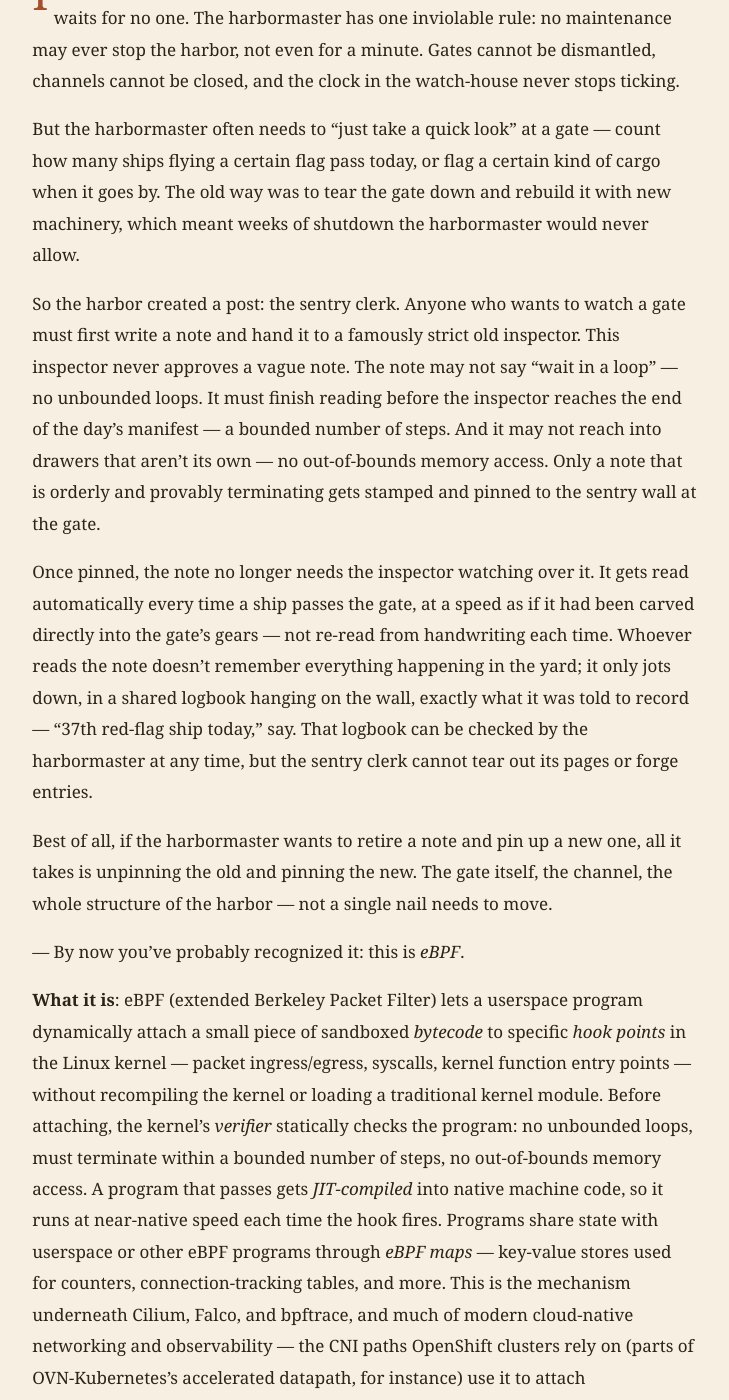
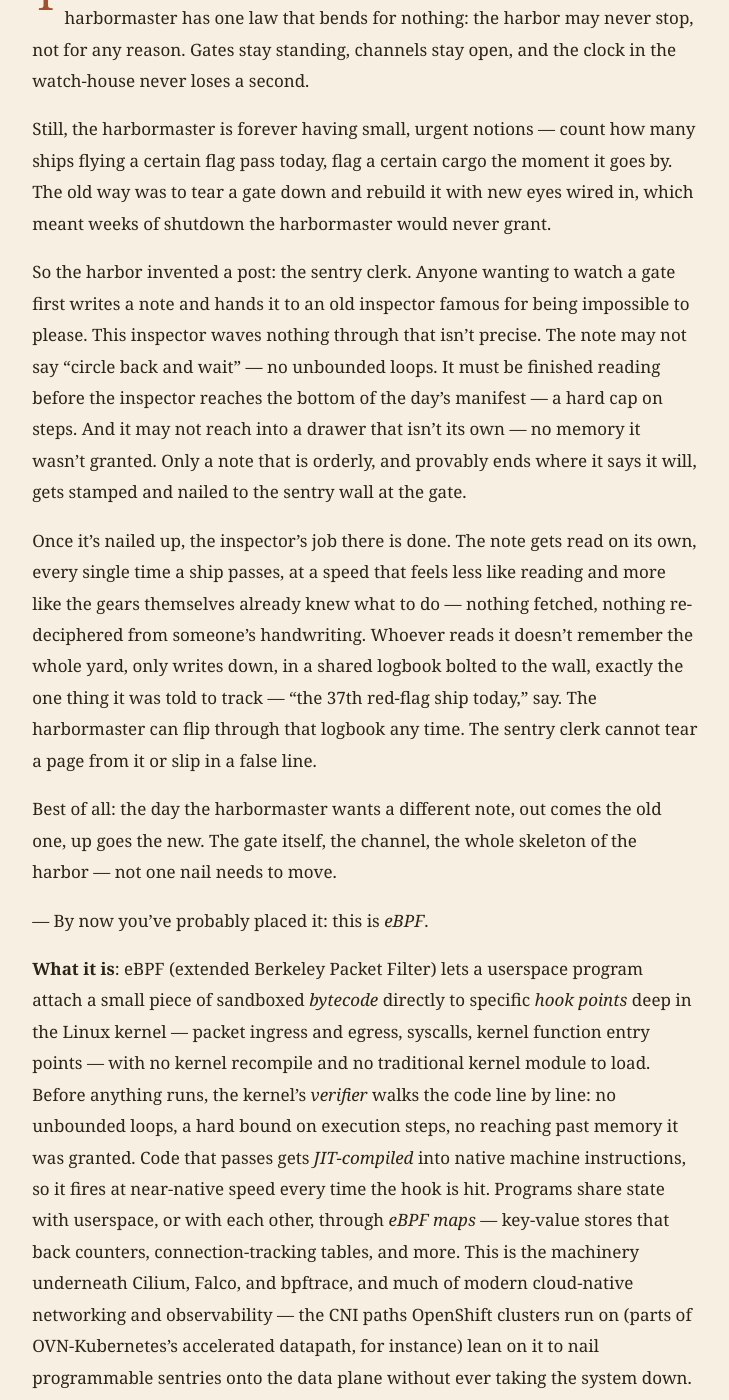
Before and after one commit to judexzhu/daily-fables, a Jekyll site: the page built from _posts/2026-07-18-ebpf.md, in a window 1280 px wide and 1400 px high, scrolled down 896 px. Shown: the whole window, without its empty margins (275-1004 px from the left). Built offline with Jekyll 4.4.1, drawn with Linux system fonts in a browser that asks for light colours; some of the changed text lies outside the part shown.

Commit message:
Rewrite eBPF fable prose (same slug/illustration)

```diff
--- a/_posts/2026-07-18-ebpf.md
+++ b/_posts/2026-07-18-ebpf.md
@@ -8,44 +8,44 @@ tags: [linux, networking]
 illustration: /assets/art/2026-07-18-ebpf.jpg
 ---
 <section class="zh" markdown="1">
-在一座终年不打烊的大港口里,货轮日夜进出,潮汐从不等人。港务长立下一条铁律:任何维修都不能让港口停摆哪怕一分钟——闸门不能拆,航道不能封,连值班室的钟都不许停。
+这座港口从不打烊。潮水不等人，货轮也不等人，港务长立下一条铁律：任何理由都不能让港口停摆——闸门不能拆，航道不能封，值班室的钟一秒都不许停。
 
-可港务长又常常需要在某个闸口"顺便看一眼"——比如数一数今天有多少艘挂着某国旗的船经过,或者在某种可疑货物经过时记一笔。传统做法是把闸口整个拆下来重建,加装新的机关,但那意味着停工数周,港务长绝不答应。
+可港务长又总有临时的念头：数一数今天挂着某国旗的船有多少艘，或者某类货物一经过就记一笔。按老规矩，想在闸口加双眼睛，得把整座闸门拆下来重建，装上新机关——那意味着停工数周，港务长绝不答应。
 
-于是港口设了一位哨站文员的岗位。任何人想在闸口"顺便看一眼",都得先写一张便条,交给一位极其苛刻的老稽查员过目。这位稽查员从不放行含糊其辞的便条:便条里不准写"绕着圈子等着"这种话,必须在读完一遍货单前写完,也不准伸手去翻不属于自己的抽屉。只有条理清楚、保证会读完就停笔的便条,才会被盖章批准,贴在闸口的哨墙上。
+于是港口添了个哨站文员的差事。谁想在闸口"顺便看一眼"，先得写一张便条，交给一位出了名苛刻的老稽查员过目。这位稽查员从不放行含糊的便条：不准写"绕圈子等着"这种话——不许死循环；必须在读完一遍货单之前写完——步数有上限；也不准伸手去翻不属于自己的抽屉——不许越界读写。只有条理分明、保证读完就收笔的便条，才会被盖章批准，钉在闸口的哨墙上。
 
-便条一旦贴上,就不再需要稽查员盯着——它会随着每一艘船经过闸口时被自动念一遍,速度快得像是刻进了闸门的齿轮里,而不是每次都要翻出来重新读一遍手写体。念便条的人不会记院子里所有的事,只会往墙角挂着的一本公用记事本里记一笔它被交代要记的东西——比如"今天第37艘挂红旗的船"。这本记事本随时可以被港务长翻阅,却不会被哨站文员私自撕页或篡改。
+便条一钉上去，稽查员就不必再守着了。它会随着每一艘船经过闸口，被自动念一遍，快得像是刻进了闸门的齿轮，而不是每次都要摸出来重新辨认笔迹。念便条的人不记院子里所有的事，只在墙角那本公用记事本上添一笔它被交代要记的——"今天第37艘红旗船"。这本记事本随时供港务长翻阅，却轮不到哨站文员私自撕页或改字。
 
-最妙的是,如果某天港务长想撤掉这张便条、换一张新的,只需要把旧便条摘下来,贴上新的,闸门本身、航道、整个港口结构完全不用动一根钉子。
+最妙的是，哪天港务长想撤掉这张便条、换一张新的，只消把旧的摘下来，钉上新的。闸门、航道、整座港口的骨架，没有一根钉子需要挪动。
 
-——到这儿你大概已经认出来了:这就是 *eBPF*。
+——到这儿，你大概已经认出来了：这就是 *eBPF*。
 
-**概念解析**:eBPF(extended Berkeley Packet Filter)允许用户态程序把一小段沙盒化*字节码*动态挂载到 Linux 内核的特定钩子点(*hook*,如网络收发包、系统调用、内核函数入口)上执行,而不需要重新编译内核或加载传统内核模块。挂载前,内核里的 *verifier* 会静态检查这段程序:禁止无限循环、必须在有限步数内终止、不能越界访问内存——通过验证的程序会被 *JIT 编译*成机器码,以接近原生的速度在钩子点触发时运行。程序通过 *eBPF map*(键值存储)与用户态或其他 eBPF 程序共享状态,比如计数器、连接跟踪表。这正是 Cilium、Falco、bpftrace 等云原生可观测性与网络工具的底层机制——OpenShift 上跑的 CNI(如 OVN-Kubernetes 的部分加速数据路径)也依赖它,在不停机、不改内核源码的前提下给数据面装上可编程的"哨站"。
+**概念解析**：eBPF（extended Berkeley Packet Filter）让用户态程序把一小段沙盒化*字节码*动态挂到 Linux 内核的特定钩子点上——网络收发包、系统调用、内核函数入口——不必重新编译内核，也不必加载传统内核模块。挂载前，内核里的 *verifier* 会逐条静态审查这段代码：禁止无限循环、必须在有限步数内终止、不能越界访问内存。通过审查的程序会被 *JIT 编译*成机器码，钩子触发时以接近原生的速度运行。程序通过 *eBPF map*——一种键值存储——与用户态或其他 eBPF 程序共享状态，比如计数器、连接跟踪表。这正是 Cilium、Falco、bpftrace 等云原生可观测性与网络工具的底层机制；OpenShift 上跑的 CNI（如 OVN-Kubernetes 部分加速数据路径）也仰赖它，在不停机、不改内核源码的前提下，给数据面钉上一张张可编程的哨站便条。
 
 _隐喻对应表_
 
-- 港口 → Linux 内核(不能停机的运行系统)
-- 闸口 → hook point(网络收发包、系统调用等挂载点)
+- 港口 → Linux 内核（不能停机的运行系统）
+- 闸口 → hook point（网络收发包、系统调用等挂载点）
 - 便条 → eBPF 字节码程序
-- 老稽查员 → verifier(静态验证器,拒绝死循环与越界访问)
-- 便条被刻进齿轮、快速念出 → JIT 编译为机器码
-- 公用记事本 → eBPF map(用户态与内核态共享的键值存储)
-- 换便条不用动闸门 → 动态加载/卸载 eBPF 程序,无需重新编译内核或重启
+- 老稽查员 → verifier（静态验证器，拒绝死循环与越界访问）
+- 便条刻进齿轮、被快速念出 → JIT 编译为机器码
+- 公用记事本 → eBPF map（用户态与内核态共享的键值存储）
+- 摘旧便条换新的、闸门不用动 → 动态加载/卸载 eBPF 程序，无需重新编译内核或重启
 </section>
 <section class="en" markdown="1">
-In a harbor that never closes, ships come and go around the clock, and the tide waits for no one. The harbormaster has one inviolable rule: no maintenance may ever stop the harbor, not even for a minute. Gates cannot be dismantled, channels cannot be closed, and the clock in the watch-house never stops ticking.
+This harbor never closes. The tide doesn't wait, and neither do the ships, so the harbormaster has one law that bends for nothing: the harbor may never stop, not for any reason. Gates stay standing, channels stay open, and the clock in the watch-house never loses a second.
 
-But the harbormaster often needs to "just take a quick look" at a gate — count how many ships flying a certain flag pass today, or flag a certain kind of cargo when it goes by. The old way was to tear the gate down and rebuild it with new machinery, which meant weeks of shutdown the harbormaster would never allow.
+Still, the harbormaster is forever having small, urgent notions — count how many ships flying a certain flag pass today, flag a certain cargo the moment it goes by. The old way was to tear a gate down and rebuild it with new eyes wired in, which meant weeks of shutdown the harbormaster would never grant.
 
-So the harbor created a post: the sentry clerk. Anyone who wants to watch a gate must first write a note and hand it to a famously strict old inspector. This inspector never approves a vague note. The note may not say "wait in a loop" — no unbounded loops. It must finish reading before the inspector reaches the end of the day's manifest — a bounded number of steps. And it may not reach into drawers that aren't its own — no out-of-bounds memory access. Only a note that is orderly and provably terminating gets stamped and pinned to the sentry wall at the gate.
+So the harbor invented a post: the sentry clerk. Anyone wanting to watch a gate first writes a note and hands it to an old inspector famous for being impossible to please. This inspector waves nothing through that isn't precise. The note may not say "circle back and wait" — no unbounded loops. It must be finished reading before the inspector reaches the bottom of the day's manifest — a hard cap on steps. And it may not reach into a drawer that isn't its own — no memory it wasn't granted. Only a note that is orderly, and provably ends where it says it will, gets stamped and nailed to the sentry wall at the gate.
 
-Once pinned, the note no longer needs the inspector watching over it. It gets read automatically every time a ship passes the gate, at a speed as if it had been carved directly into the gate's gears — not re-read from handwriting each time. Whoever reads the note doesn't remember everything happening in the yard; it only jots down, in a shared logbook hanging on the wall, exactly what it was told to record — "37th red-flag ship today," say. That logbook can be checked by the harbormaster at any time, but the sentry clerk cannot tear out its pages or forge entries.
+Once it's nailed up, the inspector's job there is done. The note gets read on its own, every single time a ship passes, at a speed that feels less like reading and more like the gears themselves already knew what to do — nothing fetched, nothing re-deciphered from someone's handwriting. Whoever reads it doesn't remember the whole yard, only writes down, in a shared logbook bolted to the wall, exactly the one thing it was told to track — "the 37th red-flag ship today," say. The harbormaster can flip through that logbook any time. The sentry clerk cannot tear a page from it or slip in a false line.
 
-Best of all, if the harbormaster wants to retire a note and pin up a new one, all it takes is unpinning the old and pinning the new. The gate itself, the channel, the whole structure of the harbor — not a single nail needs to move.
+Best of all: the day the harbormaster wants a different note, out comes the old one, up goes the new. The gate itself, the channel, the whole skeleton of the harbor — not one nail needs to move.
 
-— By now you've probably recognized it: this is *eBPF*.
+— By now you've probably placed it: this is *eBPF*.
 
-**What it is**: eBPF (extended Berkeley Packet Filter) lets a userspace program dynamically attach a small piece of sandboxed *bytecode* to specific *hook points* in the Linux kernel — packet ingress/egress, syscalls, kernel function entry points — without recompiling the kernel or loading a traditional kernel module. Before attaching, the kernel's *verifier* statically checks the program: no unbounded loops, must terminate within a bounded number of steps, no out-of-bounds memory access. A program that passes gets *JIT-compiled* into native machine code, so it runs at near-native speed each time the hook fires. Programs share state with userspace or other eBPF programs through *eBPF maps* — key-value stores used for counters, connection-tracking tables, and more. This is the mechanism underneath Cilium, Falco, and bpftrace, and much of modern cloud-native networking and observability — the CNI paths OpenShift clusters rely on (parts of OVN-Kubernetes's accelerated datapath, for instance) use it to attach programmable "sentries" to the data plane without downtime or kernel source changes.
+**What it is**: eBPF (extended Berkeley Packet Filter) lets a userspace program attach a small piece of sandboxed *bytecode* directly to specific *hook points* deep in the Linux kernel — packet ingress and egress, syscalls, kernel function entry points — with no kernel recompile and no traditional kernel module to load. Before anything runs, the kernel's *verifier* walks the code line by line: no unbounded loops, a hard bound on execution steps, no reaching past memory it was granted. Code that passes gets *JIT-compiled* into native machine instructions, so it fires at near-native speed every time the hook is hit. Programs share state with userspace, or with each other, through *eBPF maps* — key-value stores that back counters, connection-tracking tables, and more. This is the machinery underneath Cilium, Falco, and bpftrace, and much of modern cloud-native networking and observability — the CNI paths OpenShift clusters run on (parts of OVN-Kubernetes's accelerated datapath, for instance) lean on it to nail programmable sentries onto the data plane without ever taking the system down.
 
 _Metaphor mapping_
 
@@ -53,7 +53,7 @@ _Metaphor mapping_
 - The gate → a hook point (packet path, syscall, kernel function entry)
 - The note → an eBPF bytecode program
 - The old inspector → the verifier (rejects unbounded loops and out-of-bounds access)
-- The note carved into the gears, read at speed → JIT compilation into native machine code
+- The note read at gear-speed, no re-deciphering → JIT compilation into native machine code
 - The shared logbook → an eBPF map (key-value store shared between kernel and userspace)
 - Swapping the note without touching the gate → dynamically loading/unloading eBPF programs, no kernel rebuild or reboot
 </section>
```
